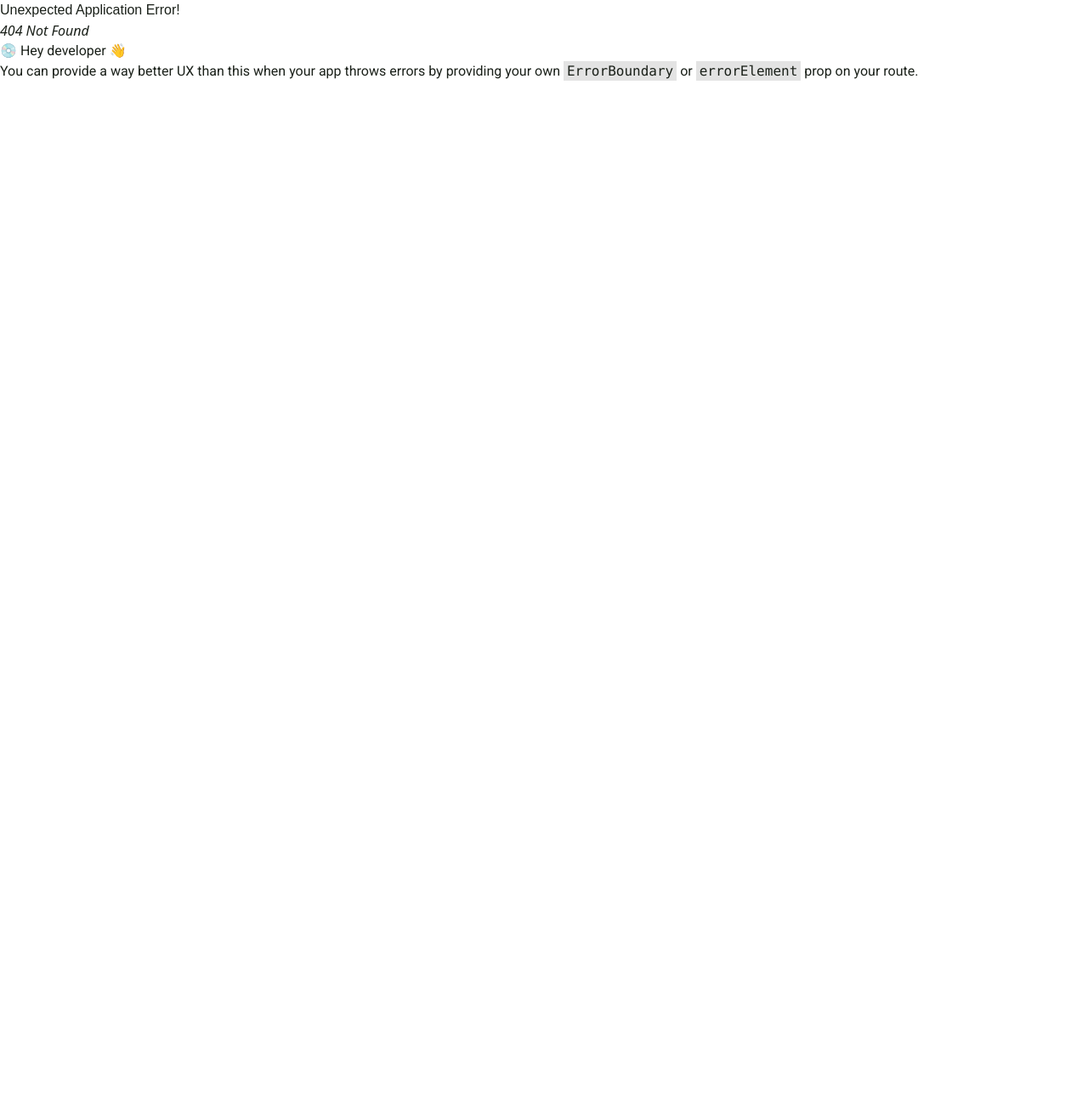
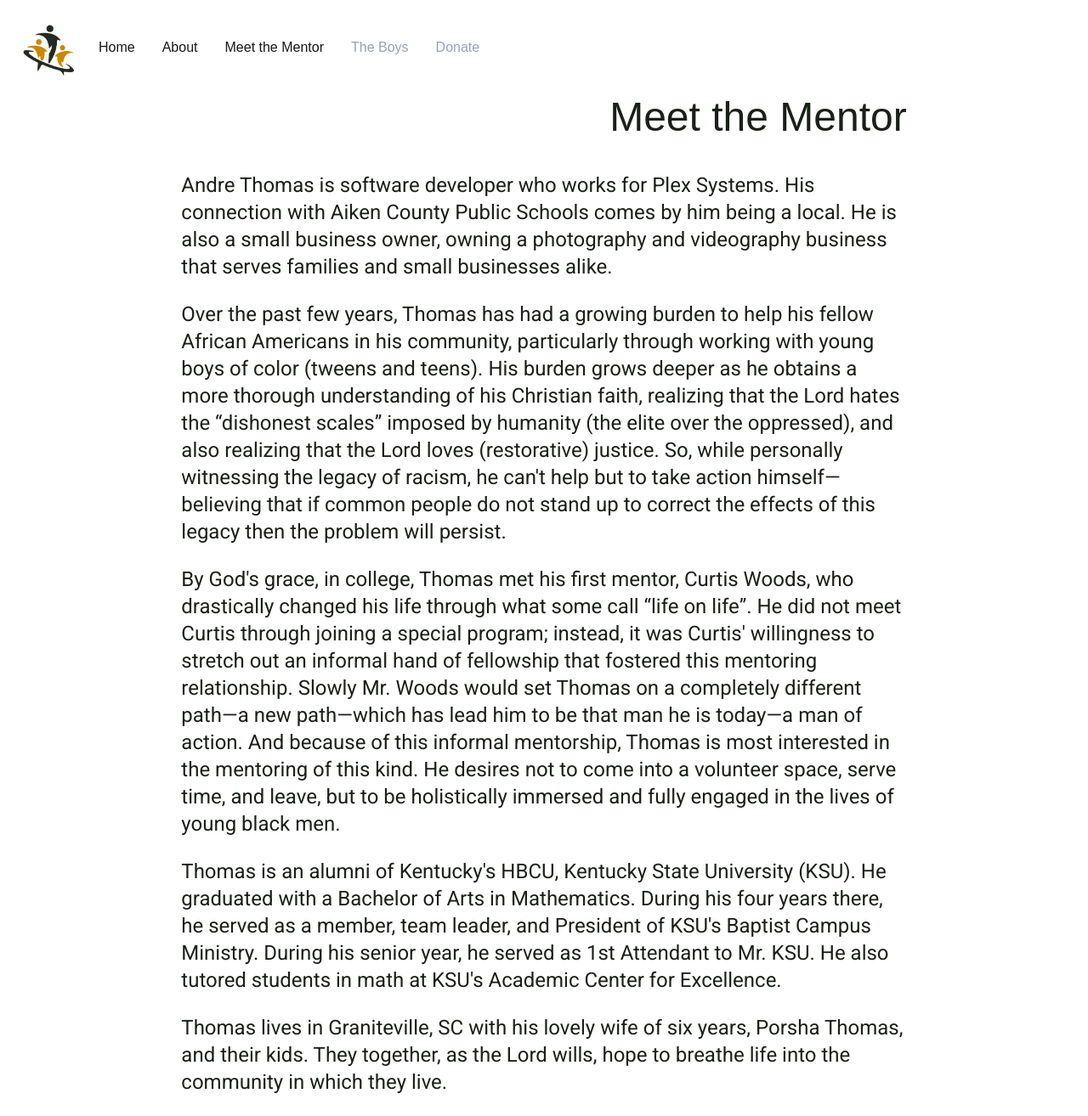
Before and after one commit to drethedevjs/boss-boys, a React (Vite) app: page /meet-the-mentor in a window 1280 px wide. Before the commit this address had no page. Shown: the whole page at 85% size. Before the commit the page ends 800 px from the top, so only its background shows below. Built offline with nearby package versions, Linux system fonts and the light colour scheme.

Commit message:
Added meet the mentor page.

```diff
--- a/src/assets/css/main.css
+++ b/src/assets/css/main.css
@@ -74,6 +74,15 @@ p {
 #about h2 {
   @apply mb-3 text-3xl!;
 }
+
 #about p {
   @apply mb-6;
 }
+
+.boss-container {
+  @apply container mx-auto w-2/3;
+}
+
+.boss-container p {
+  @apply mb-6 lg:text-2xl;
+}
--- a/src/components/Navbar.tsx
+++ b/src/components/Navbar.tsx
@@ -16,8 +16,13 @@ export const Navbar = () => {
               About
             </NavLink>
           </li>
-          <li className="hover:text-boss-gold">The Boys</li>
-          <li className="hover:text-boss-gold">Donate</li>
+          <li className="hover:text-boss-gold">
+            <NavLink to="/meet-the-mentor" end>
+              Meet the Mentor
+            </NavLink>
+          </li>
+          <li className="text-gray-400 cursor-not-allowed">The Boys</li>
+          <li className="text-gray-400 cursor-not-allowed">Donate</li>
         </ul>
       </div>
     </nav>
--- /dev/null
+++ b/src/pages/MeetTheMentor.tsx
@@ -0,0 +1,51 @@
+export const MeetTheMentor = () => {
+  return (
+    <div className="boss-container">
+      <h1 className="page-header mb-10">Meet the Mentor</h1>
+      <p>
+        Andre Thomas is software developer who works for Plex Systems. His
+        connection with Aiken County Public Schools comes by him being a local.
+        He is also a small business owner, owning a photography and videography
+        business that serves families and small businesses alike.
+      </p>
+      <p>
+        Over the past few years, Thomas has had a growing burden to help his
+        fellow African Americans in his community, particularly through working
+        with young boys of color (tweens and teens). His burden grows deeper as
+        he obtains a more thorough understanding of his Christian faith,
+        realizing that the Lord hates the “dishonest scales” imposed by humanity
+        (the elite over the oppressed), and also realizing that the Lord loves
+        (restorative) justice. So, while personally witnessing the legacy of
+        racism, he can't help but to take action himself—believing that if
+        common people do not stand up to correct the effects of this legacy then
+        the problem will persist.
+      </p>
+      <p>
+        By God's grace, in college, Thomas met his first mentor, Curtis Woods,
+        who drastically changed his life through what some call “life on life”.
+        He did not meet Curtis through joining a special program; instead, it
+        was Curtis' willingness to stretch out an informal hand of fellowship
+        that fostered this mentoring relationship. Slowly Mr. Woods would set
+        Thomas on a completely different path—a new path—which has lead him to
+        be that man he is today—a man of action. And because of this informal
+        mentorship, Thomas is most interested in the mentoring of this kind. He
+        desires not to come into a volunteer space, serve time, and leave, but
+        to be holistically immersed and fully engaged in the lives of young
+        black men.
+      </p>
+      <p>
+        Thomas is an alumni of Kentucky's HBCU, Kentucky State University (KSU).
+        He graduated with a Bachelor of Arts in Mathematics. During his four
+        years there, he served as a member, team leader, and President of KSU's
+        Baptist Campus Ministry. During his senior year, he served as 1st
+        Attendant to Mr. KSU. He also tutored students in math at KSU's Academic
+        Center for Excellence.
+      </p>
+      <p>
+        Thomas lives in Graniteville, SC with his lovely wife of six years,
+        Porsha Thomas, and their kids. They together, as the Lord wills, hope to
+        breathe life into the community in which they live.
+      </p>
+    </div>
+  );
+};
```
Also changed, not shown: src/main.tsx (+11 -2 lines).
